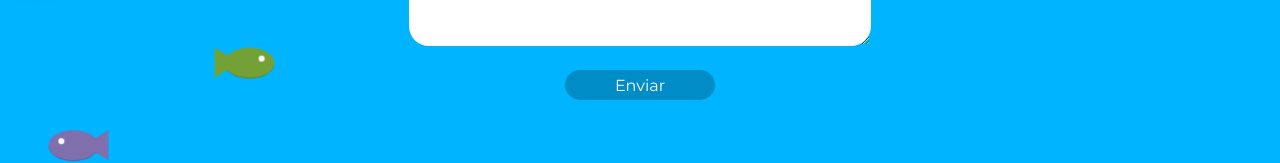
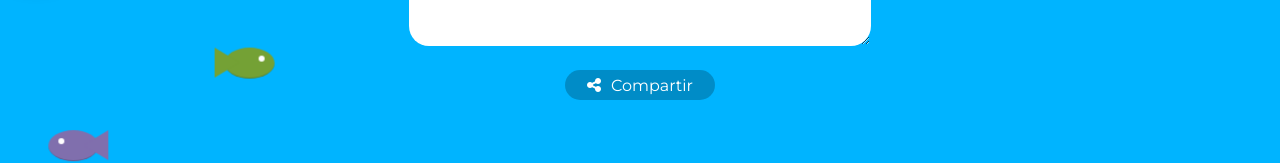
Before and after one commit to rmaafs/crypt-me, a React (Create React App) app: page / in a window 1280 px wide. Shown: the part 497-660 px from the top of the page. Built offline with nearby package versions, Linux system fonts and the light colour scheme.

Commit message:
Iconos en el botón

```diff
--- a/public/index.html
+++ b/public/index.html
@@ -13,6 +13,7 @@
   <link href="https://fonts.googleapis.com/css?family=Montserrat:400" rel="stylesheet">
   <script src="https://code.jquery.com/jquery-3.6.0.js" integrity="sha256-H+K7U5CnXl1h5ywQfKtSj8PCmoN9aaq30gDh27Xc0jk="
     crossorigin="anonymous"></script>
+  <script src="https://kit.fontawesome.com/5932ee9983.js" crossorigin="anonymous"></script>
 </head>
 
 <body>
--- a/src/components/Button/Button.css
+++ b/src/components/Button/Button.css
@@ -6,6 +6,10 @@
   line-height: 31px;
   border-radius: 20px;
   cursor: pointer;
+}
+
+.btn-icon {
+  padding-right: 10px;
 }
 
 .spinner {
--- a/src/components/Form/Form.jsx
+++ b/src/components/Form/Form.jsx
@@ -40,7 +40,10 @@ const Form = () => {
         <Fragment>
           <h2>Ingresa tu texto</h2>
           <TextArea onChange={setText} />
-          <Button onClick={sendInfo}>Enviar</Button>
+          <Button onClick={sendInfo}>
+            <i className="btn-icon fas fa-share-alt" />
+            Compartir
+          </Button>
         </Fragment>
       )}
     </Card>
```
